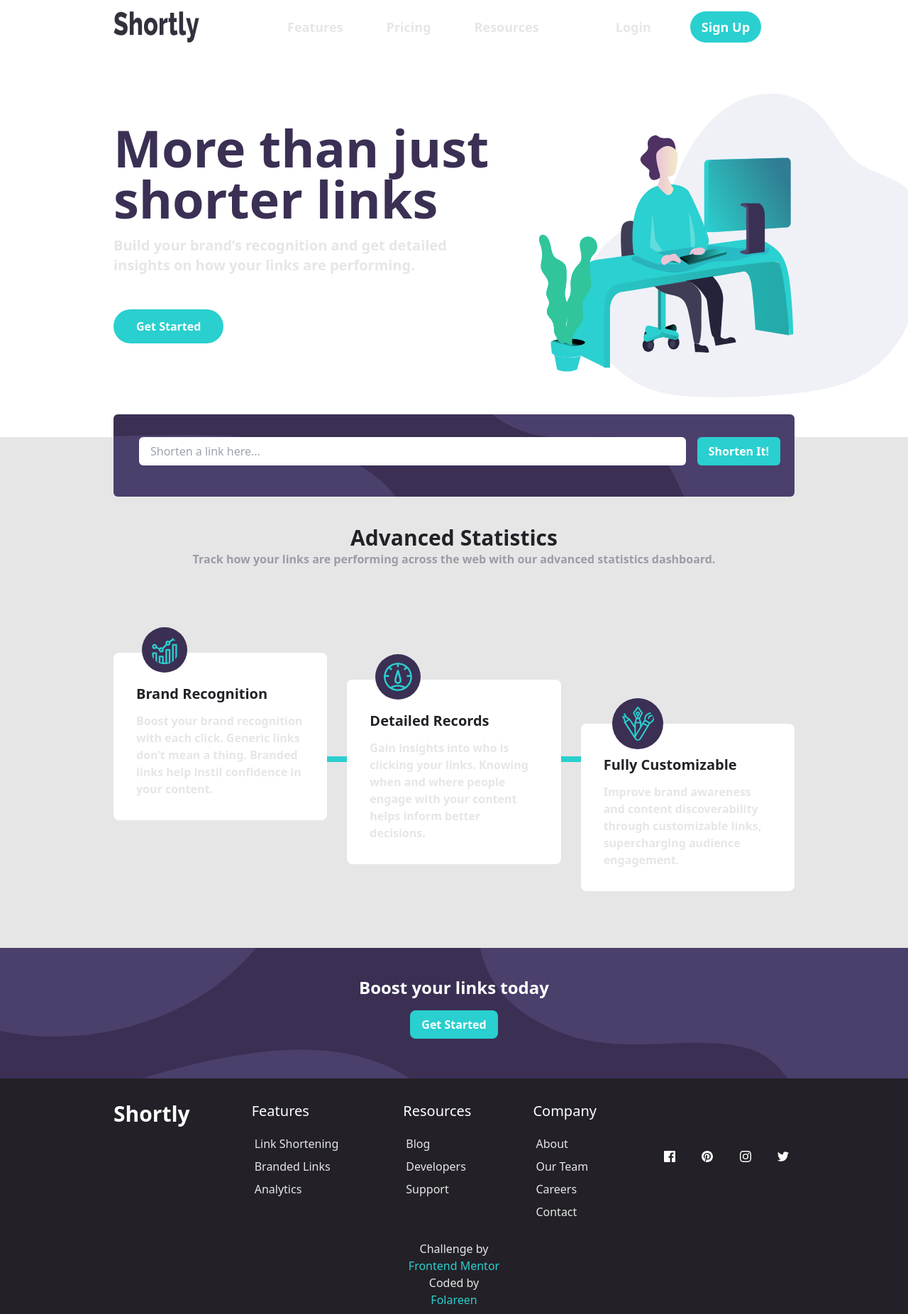
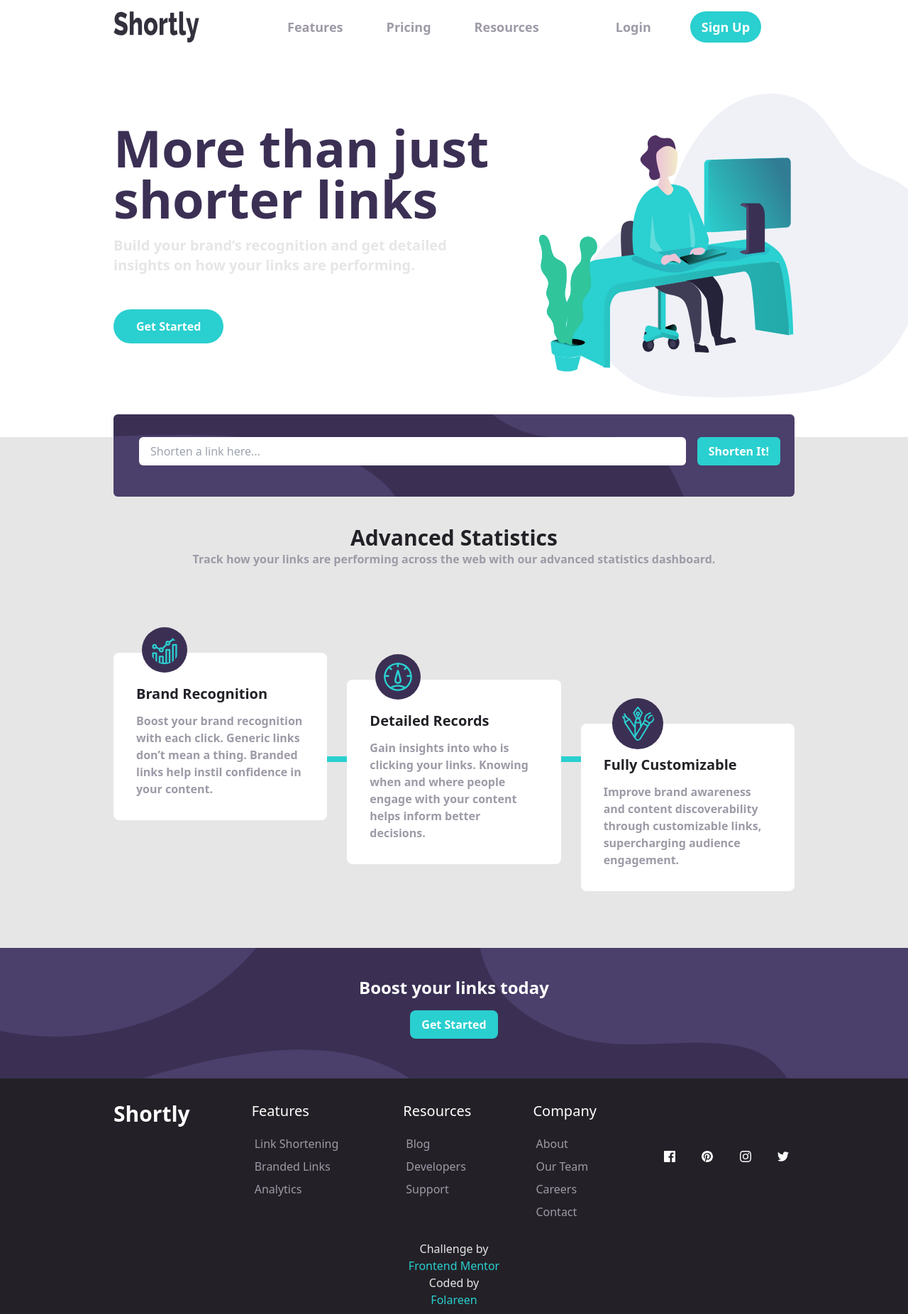
Before and after one commit to Folareen/url-shortener, a React (Create React App) app: page / in a window 1280 px wide. Shown: the whole page at 71% size. Built offline with nearby package versions, Linux system fonts and the light colour scheme.

Commit message:
changed color

```diff
--- a/src/index.css
+++ b/src/index.css
@@ -4,7 +4,7 @@
 
 @layer components {
     .links {
-        @apply p-1 text-Gray
+        @apply p-1 text-GrayishViolet
     }
 
     .links:hover {
@@ -16,15 +16,15 @@
     }
 
     .links-nav:hover {
-        @apply text-Gray
+        @apply text-GrayishViolet
     }
 
     .links:hover {
-        @apply text-Gray
+        @apply text-GrayishViolet
     }
 
     .desktop-nav-links{
-        @apply  p-2 text-lg text-Gray
+        @apply  p-2 text-lg text-GrayishViolet
     }
 
     .desktop-nav-links:hover{
@@ -44,7 +44,7 @@
     }
 
     .stat p {
-        @apply text-Gray font-semibold
+        @apply text-GrayishViolet font-semibold
     }
 
     .footer h4 {
```
